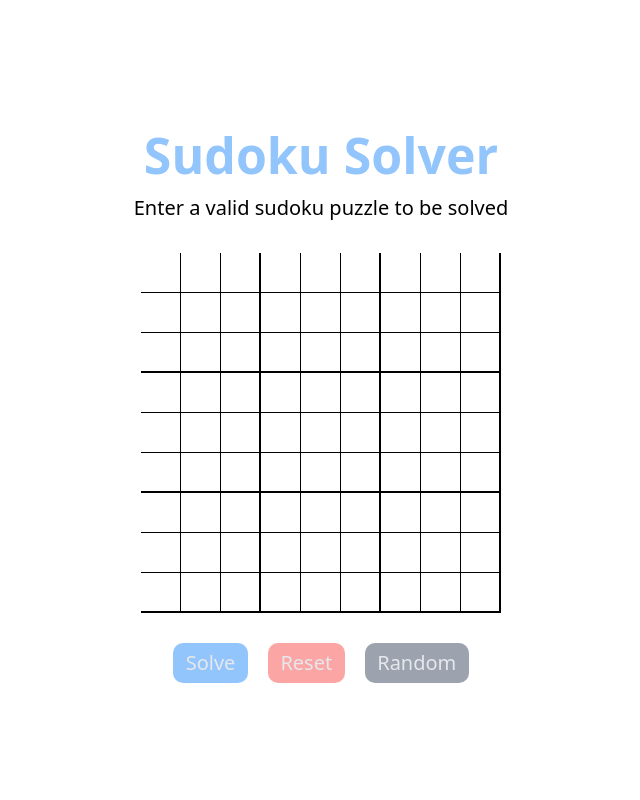
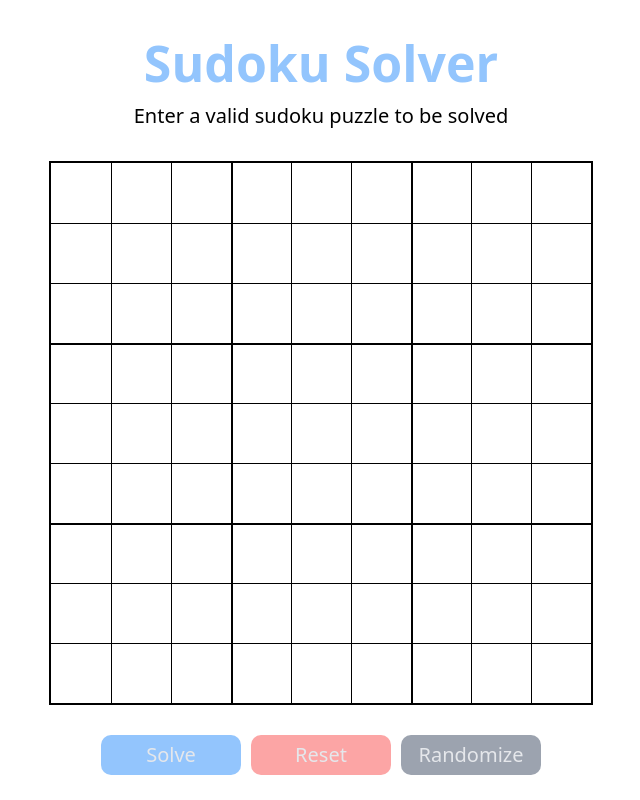
Before and after one commit to washingtonfbueno/Sudoku-solver, a React (Vite) app: page / in a window 1280 px wide. Shown: the whole page, without its empty margins (319-959 px from the left). Built offline with nearby package versions, Linux system fonts and the light colour scheme.

Commit message:
fixed sudoku grid borders, disabled buttons when solving and after solved

```diff
--- a/src/App.tsx
+++ b/src/App.tsx
@@ -12,6 +12,7 @@ interface SudokuC {
         x: number,
         y: number
     ) => void;
+    solved: boolean;
 }
 
 const sudoku = new Sudoku();
@@ -24,8 +25,9 @@ function App() {
     );
 
     const [solving, setSolving] = useState(false);
+    const [solved, setSolved] = useState(false);
 
-    const handleChangedValue = (
+    const handleChangedValue = async (
         event: React.FormEvent<HTMLInputElement>,
         x: number,
         y: number
@@ -36,41 +38,44 @@ function App() {
             return;
         }
 
+        if (!sudoku.validNumber(value, x, y)) {
+            sudoku.grid[y][x].type = "error";
+            setGrid(JSON.parse(JSON.stringify(sudoku.grid)));
+
+            await new Promise((r) => setTimeout(r, 1000));
+            sudoku.grid[y][x].type = "normal";
+            setGrid(JSON.parse(JSON.stringify(sudoku.grid)));
+            return;
+        }
+
         sudoku.grid[y][x].value = value;
-
         setGrid(JSON.parse(JSON.stringify(sudoku.grid)));
     };
 
     const solve = async () => {
         setSolving(true);
-
+        setSolved(true);
         let output: { x: number; y: number; value: string; type: string }[] =
             [];
 
         const setValues = async () => {
             for (let { x, y, value, type } of output) {
-                const newGrid = [...grid];
+                grid[y][x].value = value;
+                grid[y][x].type = type;
 
-                newGrid[y][x].value = value;
-                newGrid[y][x].type = type;
-
-                setGrid(newGrid);
-                await new Promise((r) => setTimeout(r, 10000 / output.length));
+                setGrid([...grid]);
+                await new Promise((r) => setTimeout(r, 5));
             }
         };
 
-        try {
-            output = sudoku.solveSudoku()!;
-            await setValues();
-        } catch (err) {
-            console.log(err);
-        }
+        output = sudoku.solveSudoku()!;
+        await setValues();
 
         setSolving(false);
     };
 
     return (
-        <SudokuContext.Provider value={{ grid, handleChangedValue }}>
+        <SudokuContext.Provider value={{ grid, handleChangedValue, solved }}>
             <div className="flex flex-col h-screen items-center justify-center space-y-12 font-sans">
                 <div className="flex flex-col items-center">
                     <h1 className="text-blue-300 text-[5rem] font-[700]">
@@ -80,15 +85,14 @@ function App() {
                         Enter a valid sudoku puzzle to be solved
                     </p>
                 </div>
-                <div className="flex space-y-20 md:space-y-0 md:space-x-20 flex-col md:flex-row">
-                    <SudokuGrid />
-                </div>
 
-                <div className="flex space-x-8">
+                <SudokuGrid />
+
+                <div className="space-x-4">
                     <button
                         onClick={() => solve()}
-                        className={`text-gray-200 text-[2rem] bg-blue-300 rounded-2xl py-2 px-5 hover:bg-blue-400 focus:outline-none ${
-                            solving && "hidden"
+                        className={`text-gray-200 text-[2rem] bg-blue-300 rounded-2xl py-2 w-56 hover:bg-blue-400 focus:outline-none ${
+                            solved && "hidden"
                         }`}
                     >
                         Solve
@@ -97,9 +101,10 @@ function App() {
                     <button
                         onClick={() => {
                             sudoku.reset();
+                            setSolved(false);
                             setGrid(JSON.parse(JSON.stringify(sudoku.grid)));
                         }}
-                        className={`text-gray-200 text-[2rem] bg-red-300 rounded-2xl py-2 px-5 hover:bg-red-400 focus:outline-none ${
+                        className={`text-gray-200 text-[2rem] bg-red-300 rounded-2xl py-2 w-56 hover:bg-red-400 focus:outline-none ${
                             solving ? "hidden" : ""
                         }`}
                     >
@@ -109,13 +114,14 @@ function App() {
                     <button
                         onClick={() => {
                             sudoku.useRandomSudokuGrid();
+                            setSolved(false);
                             setGrid(JSON.parse(JSON.stringify(sudoku.grid)));
                         }}
-                        className={`text-gray-200 text-[2rem] bg-gray-400 rounded-2xl py-2 px-5 hover:bg-gray-500 focus:outline-none ${
+                        className={`text-gray-200 text-[2rem] bg-gray-400 rounded-2xl py-2 w-56 hover:bg-gray-500 focus:outline-none ${
                             solving ? "hidden" : ""
                         }`}
                     >
-                        Random
+                        Randomize
                     </button>
                 </div>
             </div>
--- a/src/Sudoku.ts
+++ b/src/Sudoku.ts
@@ -50,6 +50,10 @@ export class Sudoku {
     }
 
     validNumber(number: string, x: number, y: number) {
+        if (number == "") {
+            return true;
+        }
+
         let startX = Math.floor(x / 3) * 3;
         let startY = Math.floor(y / 3) * 3;
 
@@ -102,7 +106,7 @@ export class Sudoku {
                                     x,
                                     y,
                                     value: "",
-                                    type: "",
+                                    type: "normal",
                                 });
                             }
                         }
--- a/src/components/SudokuGrid.tsx
+++ b/src/components/SudokuGrid.tsx
@@ -1,34 +1,44 @@
-import React, { useContext, useEffect, useState } from "react";
+import React, { useContext } from "react";
 import { SudokuContext } from "../App";
 
 interface Props {}
 
 export const SudokuGrid: React.FC<Props> = () => {
-    const { grid, handleChangedValue } = useContext(SudokuContext)!;
+    const { grid, handleChangedValue, solved } = useContext(SudokuContext)!;
+
     return (
-        <div className="grid grid-cols-9 font-[700] text-3xl">
+        <div className="grid grid-cols-9 font-[400] text-3xl border-[0.2rem] border-black">
             {grid.map((row, y) =>
                 row.map(({ value, type }, x) => (
                     <input
+                        disabled={solved}
                         type="text"
                         key={`${x}${y}`}
                         value={value}
                         onChange={(event) => handleChangedValue(event, x, y)}
-                        className={`h-16 w-16 text-center ${
-                            type == "error"
-                                ? "focus:bg-red-500 bg-red-500 text-white"
-                                : type == "success"
-                                ? "focus:bg-blue-300 bg-blue-300 text-white"
-                                : "focus:bg-black"
-                        } focus:text-white ${
-                            (x + 1) % 3
-                                ? "border-black border-r-[0.1rem]"
-                                : "border-black border-r-[0.2rem]"
-                        } ${
-                            (y + 1) % 3
-                                ? "border-black border-b-[0.1rem]"
-                                : "border-black border-b-[0.2rem]"
-                        } `}
+                        className={`h-[6rem] w-[6rem] text-center
+                        ${
+                            type == "error" &&
+                            "focus:bg-red-500 bg-red-500 text-white"
+                        }
+                        ${
+                            type == "success" &&
+                            "focus:bg-blue-300 bg-blue-300 text-white"
+                        }
+                        ${type == "normal" && "focus:bg-black"}
+
+                        ${
+                            x % 3 == 0 && x
+                                ? "border-black border-l-[0.2rem]"
+                                : x && "border-black border-l-[0.1rem]"
+                        }
+
+                        ${
+                            y % 3 == 0 && y
+                                ? "border-black border-t-[0.2rem]"
+                                : y && "border-black border-t-[0.1rem]"
+                        }
+                         `}
                     />
                 ))
             )}
```
